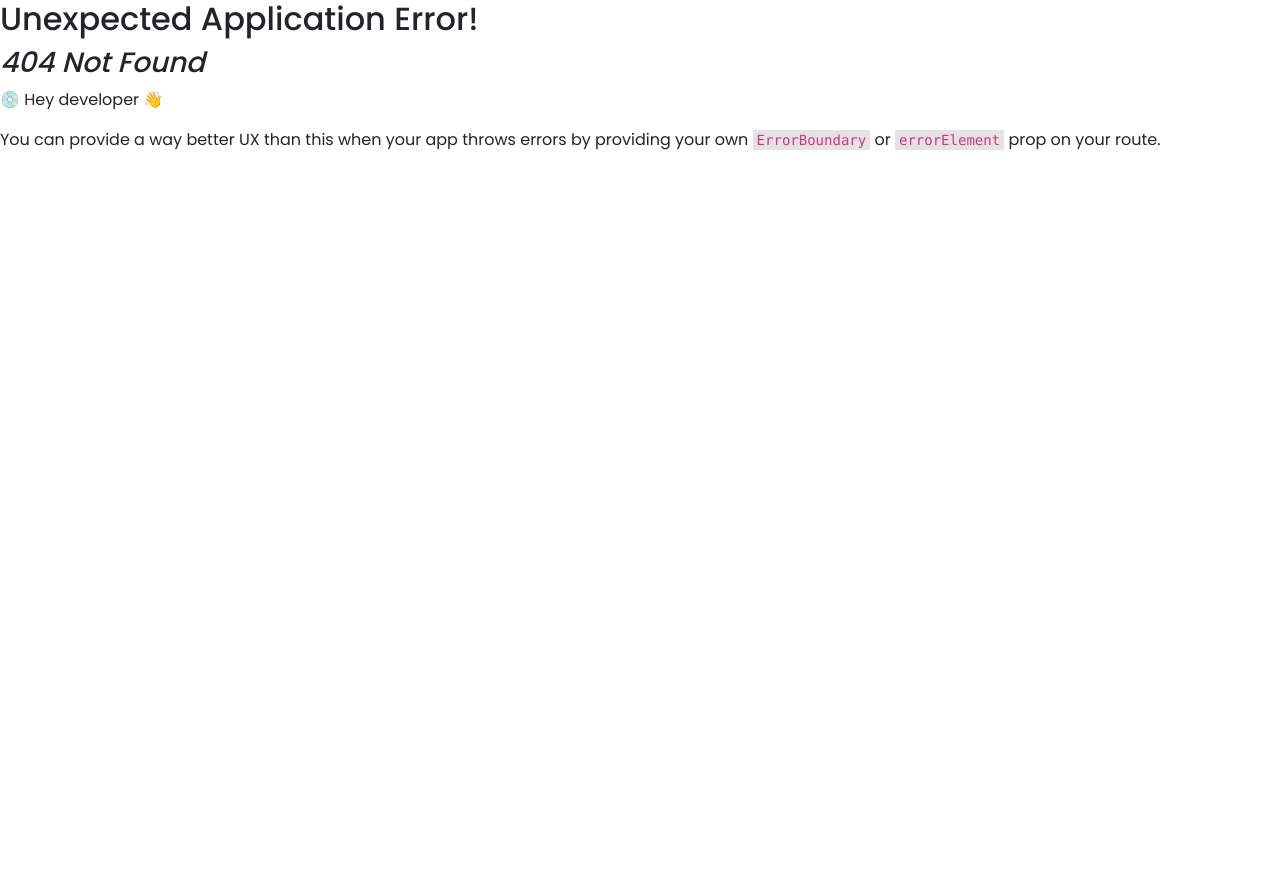
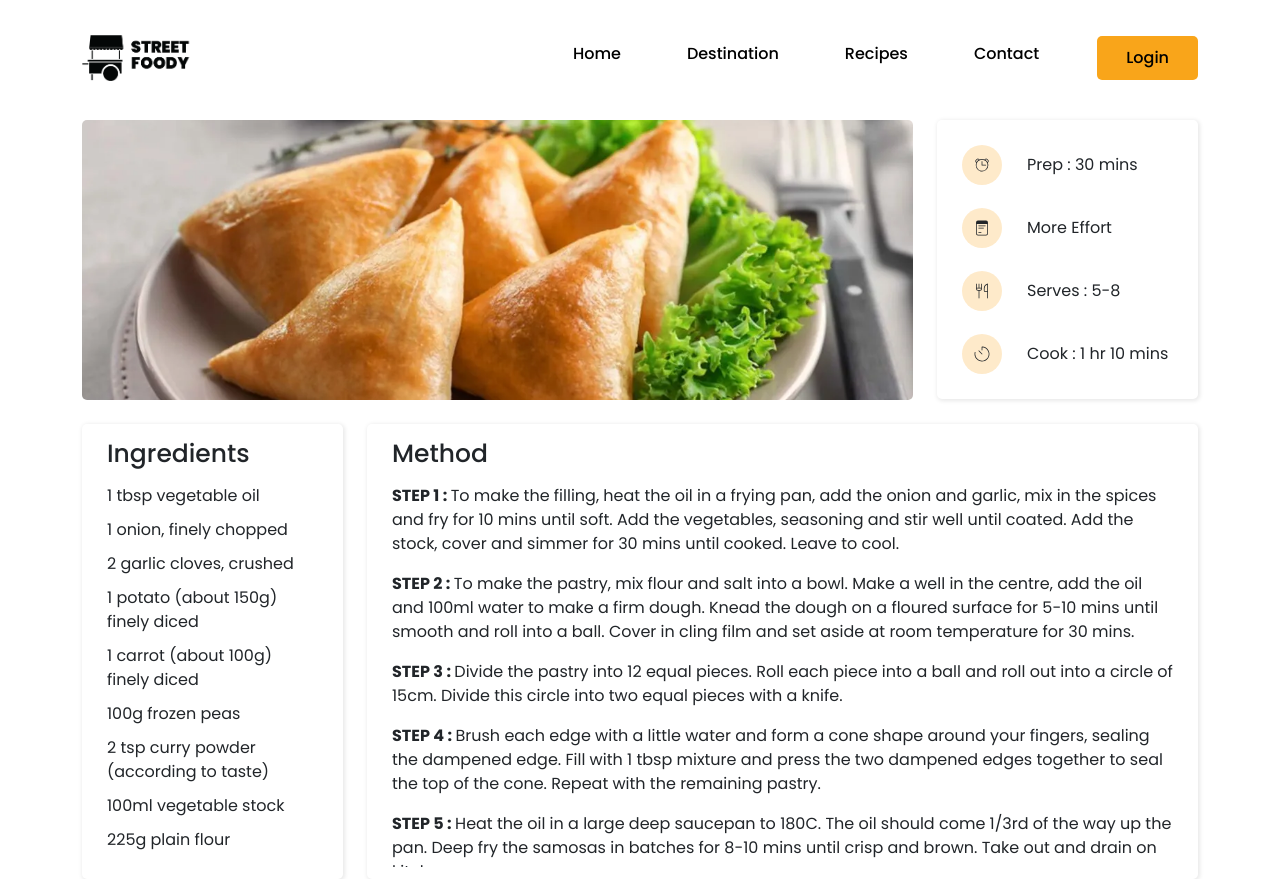
Before and after one commit to sagorranait/street-foody, a React (Create React App) app: page /recipes/details/afdadf in a window 1280 px wide. Before the commit this address had no page. Before the commit the page ends 800 px from the top, so only its background shows below. Built offline with nearby package versions, Linux system fonts and the light colour scheme.

Commit message:
Design of RecipeDetails page is done.

```diff
--- /dev/null
+++ b/src/Components/RecipeDetails.js
@@ -0,0 +1,72 @@
+import React from 'react'
+import { Col, Container, Row } from 'react-bootstrap';
+import SomosaThum from '../assets/aloo-samosa-thum.jpg';
+import { CiAlarmOn, CiForkAndKnife, CiTimer, CiMemoPad } from "react-icons/ci";
+
+function RecipeDetails() {
+  return (
+    <div id="main">
+      <div className="main-content">
+        <Container>
+          <div className="resipe-details-image">
+            <Row>
+              <Col sm={12} md={8} lg={9} xl={9}>
+                <img src={SomosaThum} alt="aloo-samosa-thum" />
+              </Col>
+              <Col sm={12} md={4} lg={3} xl={3}>
+                  <div className="resipe-info">
+                    <ul>
+                      <li><span><CiAlarmOn/></span> <p>Prep : 30 mins</p></li>
+                      <li><span><CiMemoPad/></span> <p>More Effort</p></li>
+                      <li><span><CiForkAndKnife/></span> <p>Serves : 5-8</p></li>
+                      <li><span><CiTimer/></span> <p>Cook : 1 hr 10 mins</p></li>
+                    </ul>
+                  </div>
+              </Col>
+            </Row>
+          </div>
+          <div className="resipe-details-content">
+            <Row>
+              <Col sm={12} md={4} lg={3} xl={3}>
+                <div className="resipe-ingredients">
+                  <h3>Ingredients</h3>
+                  <div className="ingredients-text">
+                    <ol>
+                      <li>1 tbsp vegetable oil</li>
+                      <li>1 onion, finely chopped</li>
+                      <li>2 garlic cloves, crushed</li>
+                      <li>1 potato (about 150g) finely diced</li>
+                      <li>1 carrot (about 100g) finely diced</li>
+                      <li>100g frozen peas</li>
+                      <li>2 tsp curry powder (according to taste)</li>
+                      <li>100ml vegetable stock</li>
+                      <li>225g plain flour</li>
+                      <li>2 tsp sea salt</li>
+                      <li>2 tbsp vegetable oil</li>
+                      <li>2l vegetable oil to deep fry</li>
+                    </ol>
+                  </div>
+                </div>
+              </Col>
+              <Col sm={12} md={8} lg={9} xl={9}>
+                <div className="resipe-method">
+                  <h3>Method</h3>
+                  <div className="method-text">
+                    <p><b>STEP 1 : </b>To make the filling, heat the oil in a frying pan, add the onion and garlic, mix in the spices and fry for 10 mins until soft. Add the vegetables, seasoning and stir well until coated. Add the stock, cover and simmer for 30 mins until cooked. Leave to cool.</p>
+                    <p><b>STEP 2 : </b>To make the pastry, mix flour and salt into a bowl. Make a well in the centre, add the oil and 100ml water to make a firm dough. Knead the dough on a floured surface for 5-10 mins until smooth and roll into a ball. Cover in cling film and set aside at room temperature for 30 mins.</p>
+                    <p><b>STEP 3 : </b>Divide the pastry into 12 equal pieces. Roll each piece into a ball and roll out into a circle of 15cm. Divide this circle into two equal pieces with a knife.</p>
+                    <p><b>STEP 4 : </b>Brush each edge with a little water and form a cone shape around your fingers, sealing the dampened edge. Fill with 1 tbsp mixture and press the two dampened edges together to seal the top of the cone. Repeat with the remaining pastry.</p>
+                    <p><b>STEP 5 : </b>Heat the oil in a large deep saucepan to 180C. The oil should come 1/3rd of the way up the pan. Deep fry the samosas in batches for 8-10 mins until crisp and brown. Take out and drain on kitchen paper.</p>
+                    <p><b>STEP 6 : </b>Heat the oil in a large deep saucepan to 180C. The oil should come 1/3rd of the way up the pan. Deep fry the samosas in batches for 8-10 mins until crisp and brown. Take out and drain on kitchen paper.</p>
+                  </div>
+                </div>
+              </Col>
+            </Row>
+          </div>
+        </Container>
+      </div>
+    </div>
+  )
+}
+
+export default RecipeDetails
--- a/src/Pages/Contact.js
+++ b/src/Pages/Contact.js
@@ -18,7 +18,7 @@ function Contact() {
                   <ContactInfo icon={<FaPhoneAlt/>} title='Phone Number' text='+0123 4567 9876' />
                   <ContactInfo icon={<FaEnvelope/>} title='Email Address' text='example@gmail.com' />
                   <ContactInfo icon={<FaFax/>} title='Fax Address' text='+0123 4567 9876' />
-                  <ContactInfo icon={<FaMapMarkerAlt/>} title='Location' text='Dhanmondi, BD' />
+                  <ContactInfo icon={<FaMapMarkerAlt/>} title='Location' text='Dhanmondi, Dhaka' />
                 </div>
               </Col>
               <Col sm={12} md={6} lg={9} xl={9}>
--- a/src/Pages/Destination.js
+++ b/src/Pages/Destination.js
@@ -13,7 +13,7 @@ function Destination() {
                <iframe title='google-map' src="https://www.google.com/maps/embed?pb=!1m18!1m12!1m3!1d330415.85813732777!2d90.4205631920916!3d23.797438850188783!2m3!1f0!2f0!3f0!3m2!1i1024!2i768!4f13.1!3m3!1m2!1s0x3755b8b087026b81%3A0x8fa563bbdd5904c2!2sDhaka!5e0!3m2!1sen!2sbd!4v1672197180496!5m2!1sen!2sbd" allowfullscreen="" loading="lazy" referrerpolicy="no-referrer-when-downgrade"></iframe>
             </div>
             <div className="destination-notice">
-               <p><span>Notice : </span>We are working only in Dhaka but soon we'll start in another district too.</p>
+               <p><span>Notice : </span> We are working only in Dhaka but soon we'll start in another district too.</p>
             </div>
          </Container>
       </div>
--- a/src/Pages/Recipes.js
+++ b/src/Pages/Recipes.js
@@ -1,4 +1,5 @@
 import { Col, Container, Row } from 'react-bootstrap';
+import { Link } from 'react-router-dom';
 import AlooSamosa from '../assets/aloo-samosa.jpg'
 import Pagination from '../Components/Pagination';
 
@@ -21,7 +22,7 @@ function Recipes() {
                         <h3>Aloo Samosa</h3>
                         <h5>Serves : 4 - 6 | Cooked : 40 mins</h5>
                         <p>Flaky and crunchy fried samosa are one of the most popular street food snack in North Asian cuisine...</p>
-                        <button className='streetFood-btn'>Recipe Details</button>
+                        <Link to={`/recipes/details/afdadf`} className='streetFood-btn'>Recipe Details</Link>
                      </div>
                   </div>
                </Col>
@@ -34,7 +35,7 @@ function Recipes() {
                            <h3>Aloo Samosa</h3>
                            <h5>Serves : 4 - 6 | Cooked : 40 mins</h5>
                            <p>Flaky and crunchy fried samosa are one of the most popular street food snack in North Asian cuisine...</p>
-                           <button className='streetFood-btn'>Recipe Details</button>
+                           <Link to={`/recipes/details/:id`} className='streetFood-btn'>Recipe Details</Link>
                         </div>
                      </div>
                </Col>
@@ -47,7 +48,7 @@ function Recipes() {
                            <h3>Aloo Samosa</h3>
                            <h5>Serves : 4 - 6 | Cooked : 40 mins</h5>
                            <p>Flaky and crunchy fried samosa are one of the most popular street food snack in North Asian cuisine...</p>
-                           <button className='streetFood-btn'>Recipe Details</button>
+                           <Link to={`/recipes/details/:id`} className='streetFood-btn'>Recipe Details</Link>
                         </div>
                      </div>
                </Col>
@@ -60,7 +61,7 @@ function Recipes() {
                            <h3>Aloo Samosa</h3>
                            <h5>Serves : 4 - 6 | Cooked : 40 mins</h5>
                            <p>Flaky and crunchy fried samosa are one of the most popular street food snack in North Asian cuisine...</p>
-                           <button className='streetFood-btn'>Recipe Details</button>
+                           <Link to={`/recipes/details/:id`} className='streetFood-btn'>Recipe Details</Link>
                         </div>
                      </div>
                </Col>
--- a/src/Style/app.scss
+++ b/src/Style/app.scss
@@ -49,6 +49,7 @@ a{
 }
 
 @import "~bootstrap/scss/bootstrap";
+@import "./components/recipeDetails";
 @import "./components/contactInfo";
 @import "./components/pagination";
 @import "./components/header";
--- /dev/null
+++ b/src/Style/components/_recipeDetails.scss
@@ -0,0 +1,105 @@
+.resipe-details-image{
+   img{
+      width: 100%;
+      height: 280px;
+      object-fit: cover;
+      object-position: center;
+      border-radius: 5px;
+   }
+
+   .resipe-info{
+      height: 279px;
+      padding: 25px;
+      border-radius: 5px;
+      box-shadow: 1px 1px 4px 1px rgb(0 0 0 / 9%);
+      ul{
+         margin: 0;
+         padding: 0;
+         list-style: none;
+         li{
+            display: flex;
+            align-items: center;
+            gap: 25px;
+            margin-bottom: 23px;
+            &:last-child{
+               margin-bottom: 0;
+            }
+            span{
+               width: 40px;
+               height: 40px;
+               border-radius: 50px;
+               background: #f9a51a3b;
+               display: flex;
+               align-items: center;
+               justify-content: center;
+
+               svg{
+                  font-size: 18px;
+               }
+            }
+
+            p{
+               margin: 0;
+            }
+         }
+      }
+   }
+}
+
+.resipe-details-content{
+   margin-top: 24px;
+   h3{
+      font-size: 25px;
+      margin-bottom: 15px;
+   }
+   p{}
+   .resipe-ingredients{
+      height: 455px;
+      padding: 15px 25px;
+      border-radius: 5px;
+      box-shadow: 1px 1px 4px 1px rgb(0 0 0 / 9%);
+      .ingredients-text{
+         height: 90%;
+         overflow: auto;
+
+         /* width */
+         &::-webkit-scrollbar {
+            width: 5px;
+         }
+
+         /* Track */
+         &::-webkit-scrollbar-track {
+            background: #f1f1f1;
+         }
+
+         /* Handle */
+         &::-webkit-scrollbar-thumb {
+            background: rgb(173, 173, 173);
+            border-radius: 5px;
+         }
+
+         /* Handle on hover */
+         &::-webkit-scrollbar-thumb:hover {
+            background: rgb(133, 133, 133);
+            border-radius: 5px;
+         }
+
+         ol{
+            margin: 0;
+            padding: 0;
+
+            li{
+               padding-bottom: 10px;
+            }
+         }
+      }
+   }
+
+   .resipe-method{
+      @extend .resipe-ingredients;
+
+      .method-text{
+         @extend .ingredients-text;
+      }
+   }
+}
--- a/src/Style/pages/_recipes.scss
+++ b/src/Style/pages/_recipes.scss
@@ -27,5 +27,9 @@
          font-size: 15px;
          color: #787878;
       }
+      a{
+         display: inline-block;
+         text-decoration: none;
+      }
    }
 }
--- a/src/routes.js
+++ b/src/routes.js
@@ -7,6 +7,7 @@ import Recipes from "./Pages/Recipes";
 import Register from "./Pages/Register";
 import Contact from "./Pages/Contact";
 import Destination from "./Pages/Destination";
+import RecipeDetails from "./Components/RecipeDetails";
 
 const routes = createBrowserRouter([
    {
@@ -15,7 +16,10 @@ const routes = createBrowserRouter([
       children: [
          { index: true, element: <Home/> },
          { path: 'destination', element: <Destination/> },
-         { path: 'recipes', element: <Recipes/> },
+         { path: 'recipes', children: [
+            { index: true, element: <Recipes/> },
+            { path: 'details/:id', element: <RecipeDetails/> },
+         ]},
          { path: 'contact', element: <Contact/> },
          { path: 'login', element: <Login/> },
          { path: 'register', element: <Register/> }
```
Also changed, not shown: src/assets/aloo-samosa-thum.jpg (added).
